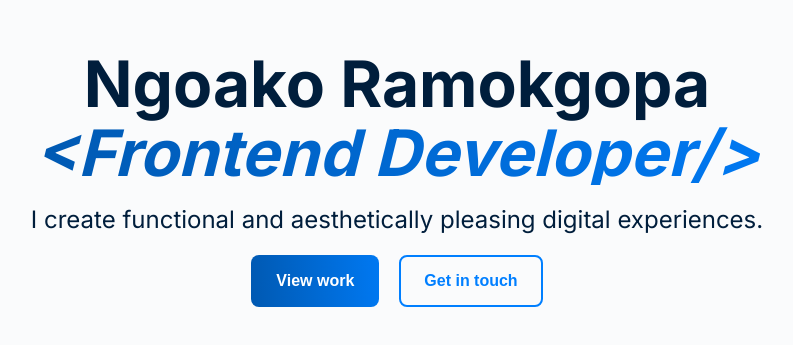
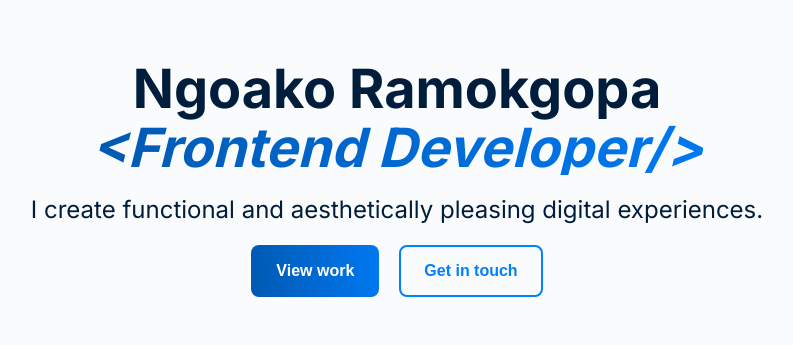
Before and after one commit to Ngoakor12/ngoako.dev, a React (Create React App) app: page / in a window 1280 px wide. Shown: the part 221-566 px from the top of the page, without its empty margins (243-1036 px from the left). Built offline with nearby package versions, Linux system fonts and the light colour scheme.

Commit message:
style(hero): improve buttons look

```diff
--- a/src/App.css
+++ b/src/App.css
@@ -13,6 +13,7 @@ html {
 :root {
   --gradient: linear-gradient(265.6deg, #007fff -21.43%, #0059b2 100%);
   --primary-blue: #007fff;
+  --secondary-blue:#0059b2;
   --dark-text:#001E3C;
   --light-bg:#FAFBFC;
 }
@@ -21,16 +22,16 @@ body {
   font-family: "Inter", sans-serif;
   font-size: 1.6rem;
   background: var(--light-bg);
+  /* padding: 5%; */
+  /* margin: 5%; */
 }
 
 
 /* General styles */
 
 .app{
-  padding: 5%;
   width: 100%;
   max-width: 775px;
-
 }
 
 /* HERO */
@@ -38,14 +39,14 @@ body {
 .hero {
   display: flex;
   flex-direction: column;
-  align-items: center;
+  /* align-items: center; */
   justify-content: center;
   gap:20px;
   height: 100vh;
 }
 
 .hero-title {
-  font-size: 6.4rem;
+  font-size:4rem;
   color: var(--dark-text);
   line-height: 100%;
 }
@@ -61,13 +62,14 @@ body {
 
 .hero-subtitle {
   color: var(--dark-text);
-  font-size: 2.4rem;
+  font-size: 1.6rem;
   line-height: 125%;
 }
 
 .hero-buttons{
   display: flex;
-  gap:20px
+  gap:10px;
+  flex-wrap: wrap;
 }
 
 button {
@@ -78,7 +80,7 @@ button {
   background: var(--gradient);
   border-radius: 8px;
   padding: 1em 2.5rem;
-  font-size: 16px;
+  font-size: 1.4rem;
   font-weight: 700;
   line-height: 125%;
   color: white;
@@ -92,8 +94,106 @@ button {
   box-sizing: border-box;
   border-radius: 8px;
   padding: 1em 2.5rem;
-  font-size: 16px;
+  font-size: 1.4rem;
   font-weight: 700;
   line-height: 125%;
   color: var(--primary-blue);
+
 }
+
+.primary-btn:hover{
+  cursor: pointer;
+  background: var(--secondary-blue);
+  /* outline: 2px solid var(--secondary-blue); */
+}
+
+.secondary-btn:hover{
+  cursor: pointer;
+  color: var(--secondary-blue);
+  outline: 2px solid var(--secondary-blue);
+  outline-offset: -2px;
+}
+
+.primary-btn:focus-visible{
+  cursor: pointer;
+  /* background: var(--secondary-blue); */
+  outline: 3px solid var(--primary-blue);
+
+}
+
+.secondary-btn:focus-visible{
+  cursor: pointer;
+  outline: 5px solid var(--primary-blue);
+  outline-offset: -2px;
+  /* outline: 2px solid var(--primary-blue); */
+  /* border: 2px solid var(--primary-blue); */
+
+}
+
+.primary-btn,.secondary-btn{
+  transform-origin: center;
+}
+.primary-btn:active,.secondary-btn:active{
+  transform: scale(97%);
+}
+
+
+@media screen and (min-width:560px) {
+  .hero {
+    align-items: center;
+  }
+  .hero-subtitle{
+    max-width: 500px;
+  }
+}
+
+@media screen and (min-width:810px) {
+
+
+  .hero-title {
+    font-size: 5.4rem;
+    color: var(--dark-text);
+    line-height: 100%;
+  }
+
+  .hero-subtitle {
+    color: var(--dark-text);
+    font-size: 2.4rem;
+    line-height: 125%;
+    max-width: 100%;
+  }
+
+  .hero-buttons{
+    display: flex;
+    gap:20px
+  }
+
+  button {
+    border: 0;
+  }
+
+  .primary-btn {
+    background: var(--gradient);
+    border-radius: 8px;
+    padding: 1em 2.5rem;
+    font-size: 1.6rem;
+    font-weight: 700;
+    line-height: 125%;
+    color: white;
+  }
+
+  .secondary-btn {
+    background: none;
+    /* border: 2px solid #007FFF; */
+    outline: 2px solid var(--primary-blue);
+    outline-offset: -2px;
+    box-sizing: border-box;
+    border-radius: 8px;
+    padding: 1em 2.5rem;
+    font-size: 1.6rem;
+    font-weight: 700;
+    line-height: 125%;
+  }
+
+
+}
```
